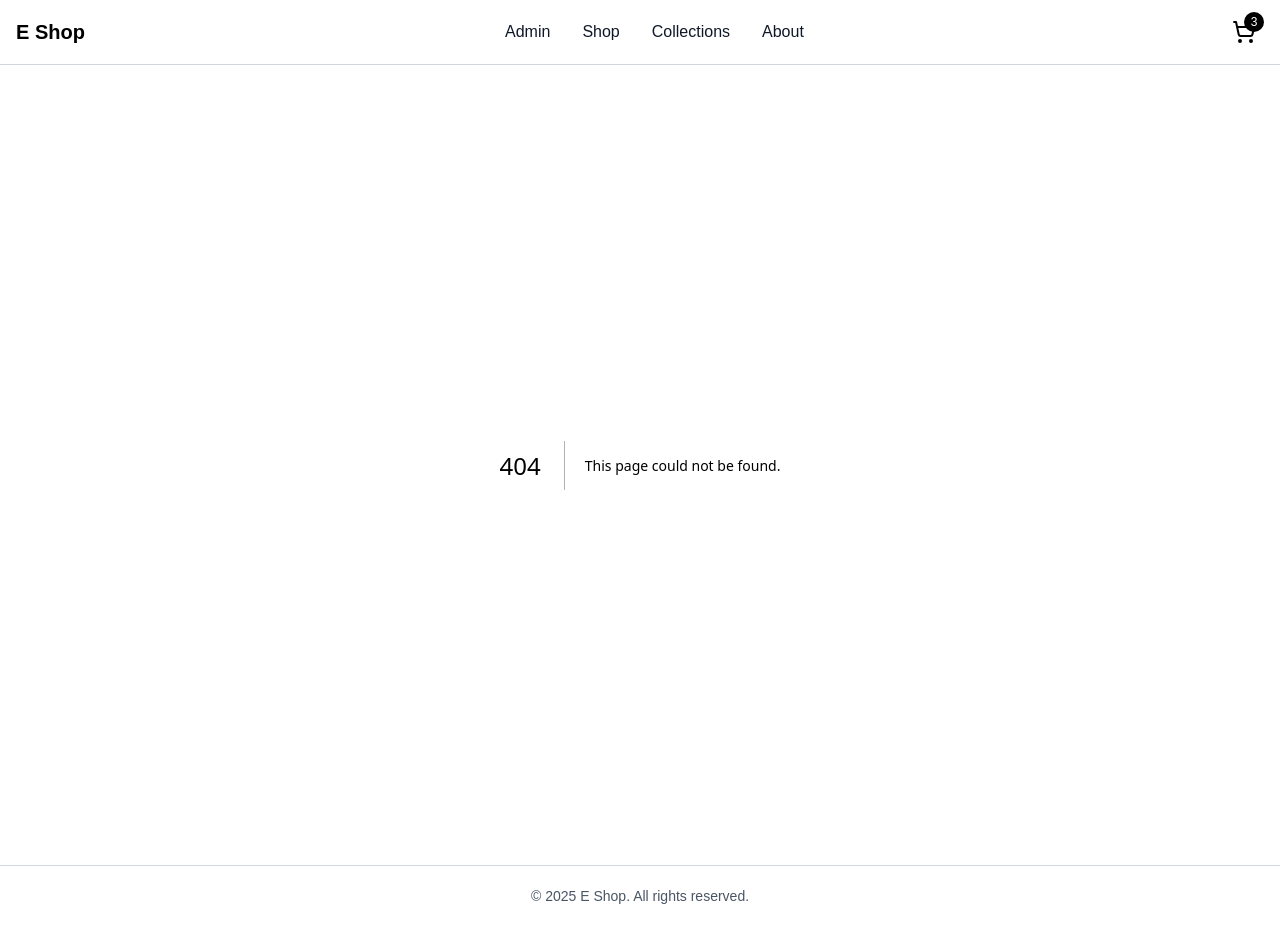
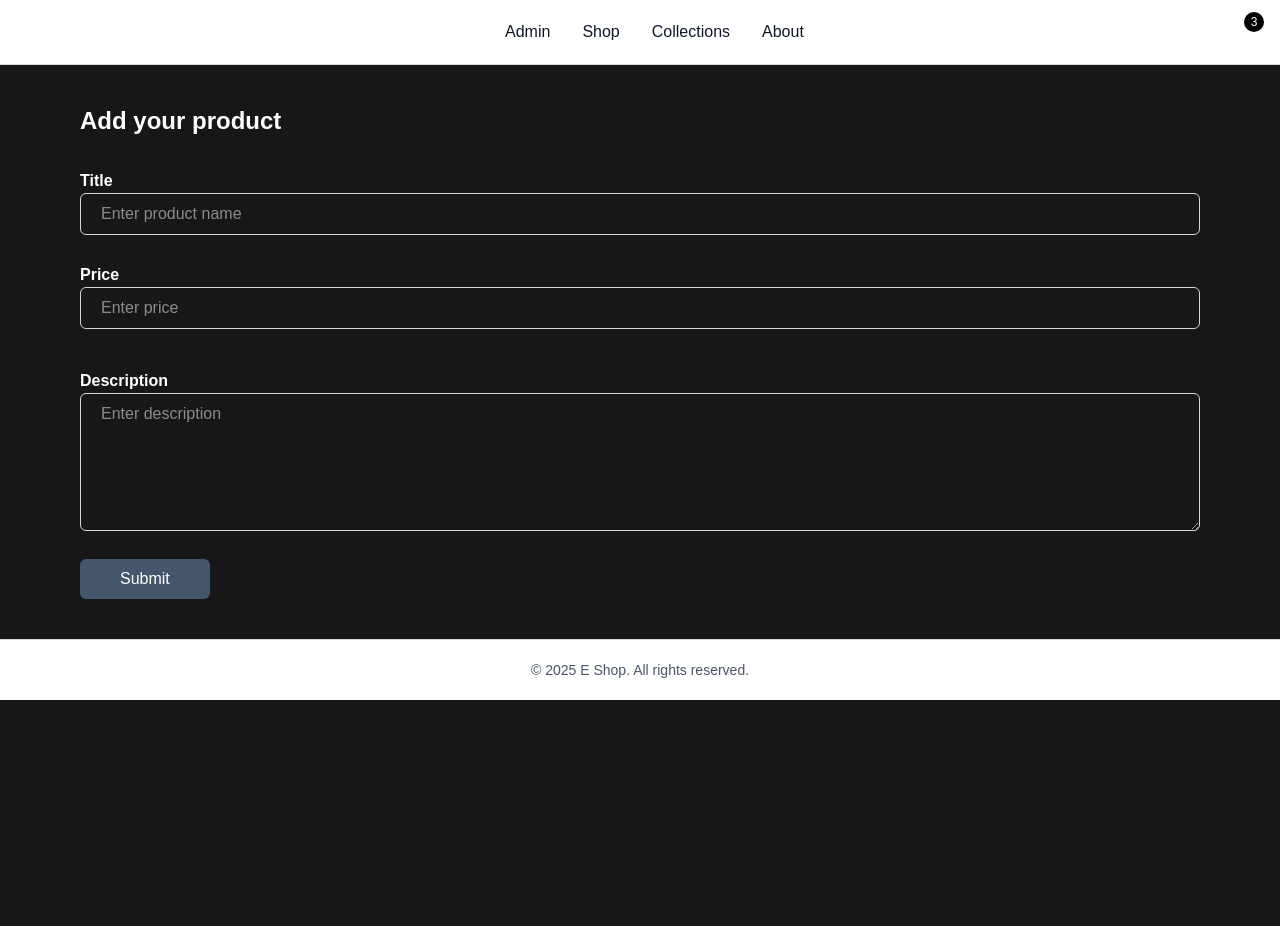
Before and after one commit to thebinod7/client-ecommerce, a Next.js app: page /add-product in a window 1280 px wide. Before the commit this address had no page. After the commit the page ends 800 px from the top, so only its background shows below. Built offline with nearby package versions, Linux system fonts and the light colour scheme.

Commit message:
added product page

```diff
--- /dev/null
+++ b/app/add-product/page.tsx
@@ -0,0 +1,50 @@
+import React from "react";
+
+export default function page() {
+  return (
+    <div className="mt-10">
+      <h2 className="mb-6 text-2xl font-bold">Add your product</h2>
+
+      <form>
+        <div className="py-2">
+          <label className="font-bold">Title</label>
+          <input
+            type="text"
+            className="block w-full px-5 py-2 border border-gray-300 rounded-md outline-none"
+            placeholder="Enter product name"
+            required
+          />
+        </div>
+
+        <div className="py-5">
+          <label className="font-bold">Price</label>
+          <input
+            type="text"
+            className="block w-full px-5 py-2 border border-gray-300 rounded-md outline-none"
+            placeholder="Enter price"
+            required
+          />
+        </div>
+
+        <div className="py-5">
+          <label className="font-bold">Description</label>
+          <textarea
+            rows={5}
+            className="block w-full px-5 py-2 border border-gray-300 rounded-md outline-none"
+            placeholder="Enter description"
+            required
+          />
+        </div>
+
+        <div className="mt-2 mb-10">
+          <button
+            type="submit"
+            className="px-10 py-2 cursor-pointer rounded-md bg-slate-600 text-white"
+          >
+            Submit
+          </button>
+        </div>
+      </form>
+    </div>
+  );
+}
--- a/app/admin/page.tsx
+++ b/app/admin/page.tsx
@@ -20,7 +20,7 @@ export default function page() {
 
       <div className="mt-10 flex items-center justify-between gap-8">
         <h2 className="text-2xl font-bold">Product List </h2>
-        <Link href="/">
+        <Link href="/add-product">
           <PlusCircle size={32} />
         </Link>
       </div>
```
